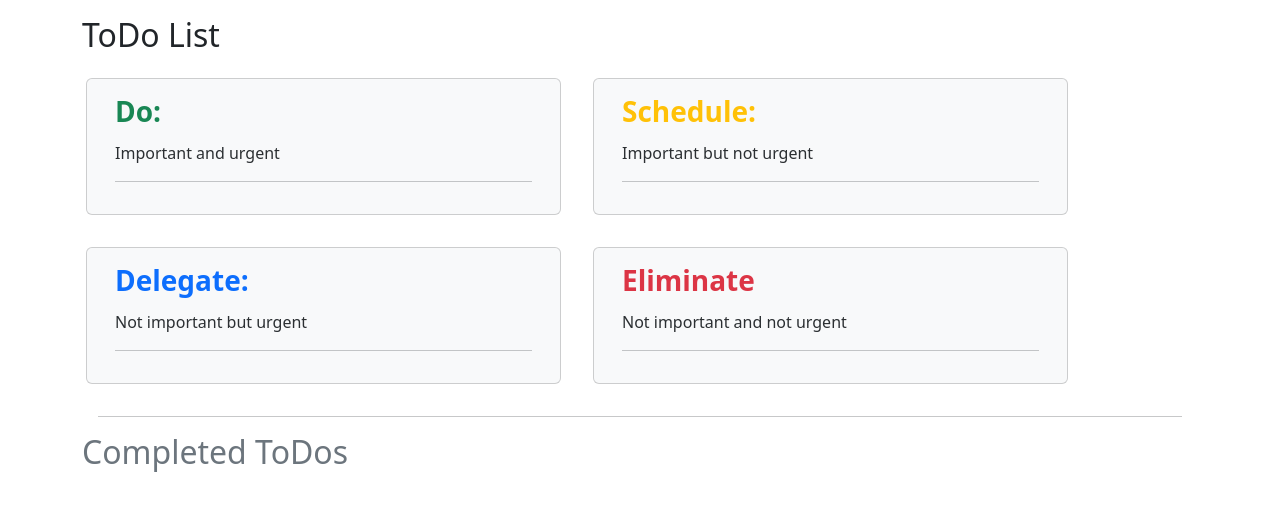
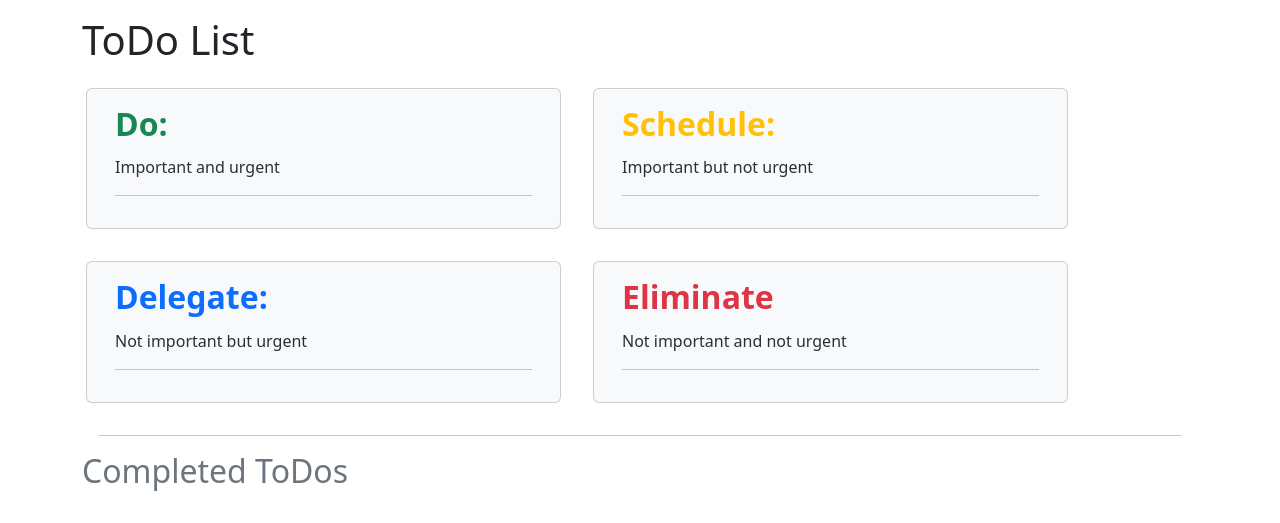
Before and after one commit to jaerrib/todo-list, a Django app: page /todos/ in a window 1280 px wide. Shown: the part 73-596 px from the top of the page. Run offline with Django 5.2, Linux system fonts and the light colour scheme; the visitor is signed in with stand-in values (Sample User, id 1); data that the repository does not hold is empty; parts of the project's set-up code (start-up, migrations or seed data) failed here and were passed over.

Commit message:
Fix <h> tag hierarchy

```diff
--- a/templates/registration/login.html
+++ b/templates/registration/login.html
@@ -4,7 +4,7 @@
 {% block title %}Log In{% endblock title %}
 
 {% block content %}
-<h2>Log In</h2>
+<h1>Log In</h1>
 <form method="post">
     {% csrf_token %}
     {{ form|crispy }}
--- a/templates/registration/password_change_done.html
+++ b/templates/registration/password_change_done.html
@@ -3,6 +3,6 @@
 {% block title %}Password Change Successful{% endblock title %}
 
 {% block content %}
-<h2>Password change successful</h2>
+<h1>Password change successful</h1>
 <p>Your password has been changed.</p>
 {% endblock content %}
--- a/templates/registration/password_change_form.html
+++ b/templates/registration/password_change_form.html
@@ -4,7 +4,7 @@
 {% block title %}Password Change{% endblock title %}
 
 {% block content %}
-<h2>Password change</h2>
+<h1>Password change</h1>
 <p>Please enter your old password then enter your new password twice so we can
     verify you typed it in correctly.</p>
 <form method="post">
--- a/templates/registration/signup.html
+++ b/templates/registration/signup.html
@@ -4,7 +4,7 @@
 {% block title %}Sign Up{% endblock title %}
 
 {% block content %}
-<h2>Sign Up</h2>
+<h1>Sign Up</h1>
 <form method="post">
     {% csrf_token %}
     {{ form|crispy }}
--- a/templates/todo_delete.html
+++ b/templates/todo_delete.html
@@ -3,7 +3,7 @@
 {% block title %}Delete ToDo Item{% endblock title %}
 
 {% block content %}
-<h2>Delete ToDo</h2>
+<h1>Delete ToDo</h1>
 <form action="" method="post">
     {% csrf_token %}
     <p>Are you sure you want to delete "{{ todo.title }}"?</p>
--- a/templates/todo_detail.html
+++ b/templates/todo_detail.html
@@ -5,7 +5,7 @@
 {% block content %}
 <div class="card bg-body-tertiary">
     <div class="card-header">
-        <h3>{{ todo.title }}</h3>
+        <h1>{{ todo.title }}</h1>
     </div>
     <div class="card-body">
         <div class="card-body">
--- a/templates/todo_edit.html
+++ b/templates/todo_edit.html
@@ -4,7 +4,7 @@
 {% block title %}Edit ToDo Item{% endblock title %}
 
 {% block content %}
-<h2>Edit ToDo</h2>
+<h1>Edit ToDo</h1>
 <form action="" method="post">
     {% csrf_token %}
     {{ form|crispy }}
--- a/templates/todo_list.html
+++ b/templates/todo_list.html
@@ -4,12 +4,12 @@
 
 {% block content %}
 
-<h2>ToDo List</h2>
+<h1>ToDo List</h1>
 
 <div class="row">
     <div class="card col-5 m-3 bg-body-tertiary">
         <div class="card-body">
-            <h3 class="card-title mb-3 fw-bold text-success">Do:</h3>
+            <h2 class="card-title mb-3 fw-bold text-success">Do:</h2>
             <p class="card-subtitle text-secondary-emphasis">Important
                 and urgent</p>
             <hr>
@@ -30,7 +30,7 @@
 
     <div class="card col-5 m-3 bg-body-tertiary">
         <div class="card-body">
-            <h3 class="card-title mb-3 fw-bold text-warning">Schedule:</h3>
+            <h2 class="card-title mb-3 fw-bold text-warning">Schedule:</h2>
             <p class="card-subtitle text-secondary-emphasis">Important but not
                 urgent</p>
             <hr>
@@ -53,7 +53,7 @@
 <div class="row">
     <div class="card col-5 m-3 bg-body-tertiary">
         <div class="card-body">
-            <h3 class="card-title mb-3 fw-bold text-primary">Delegate:</h3>
+            <h2 class="card-title mb-3 fw-bold text-primary">Delegate:</h2>
             <p class="card-subtitle text-secondary-emphasis">Not important
                 but urgent</p>
             <hr>
@@ -74,7 +74,7 @@
 
     <div class="card col-5 m-3 bg-body-tertiary">
         <div class="card-body">
-            <h3 class="card-title mb-3 fw-bold text-danger">Eliminate</h3>
+            <h2 class="card-title mb-3 fw-bold text-danger">Eliminate</h2>
             <p class="card-subtitle text-secondary-emphasis">Not important
                 and not urgent</p>
             <hr>
--- a/templates/todo_new.html
+++ b/templates/todo_new.html
@@ -4,7 +4,7 @@
 {% block title %}New ToDo Item{% endblock title %}
 
 {% block content %}
-<h2>New ToDo</h2>
+<h1>New ToDo</h1>
 <form action="" method="post">
     {% csrf_token %}
     {{ form|crispy }}
```
